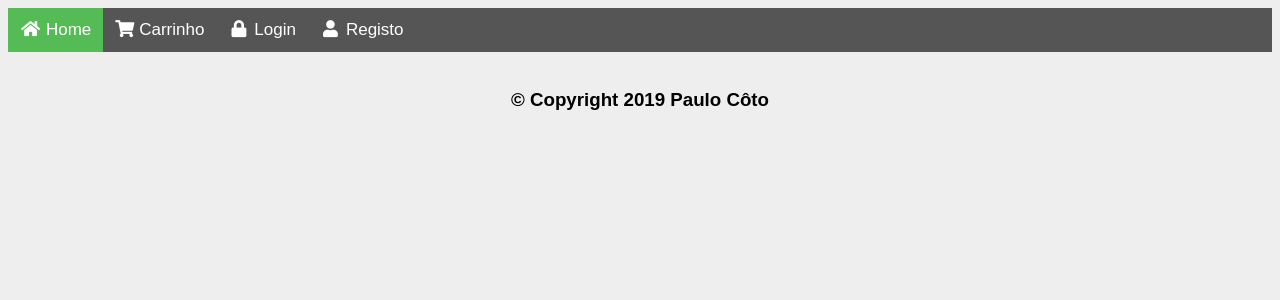
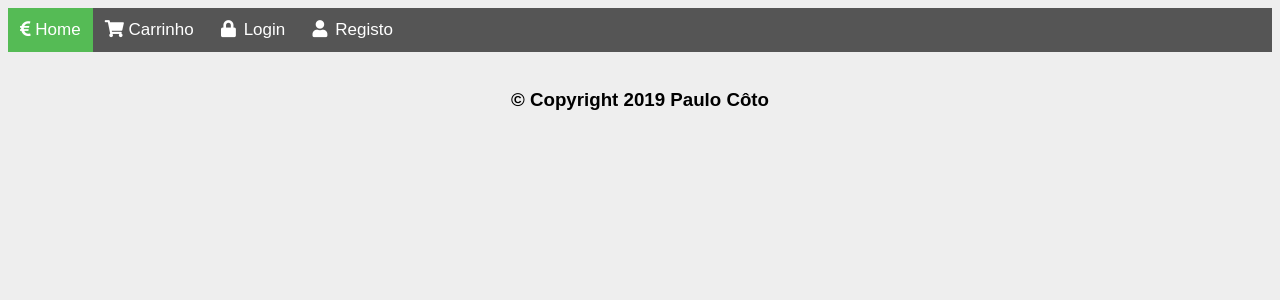
Before and after one commit to Brunodesa/LojaOnline, a Flask app: template templates/layout.html in a window 1280 px wide. Shown: the top 300 px of the page. Run offline with Flask 2, Linux system fonts and the light colour scheme; the template is opened without the code that fills it, so the values that code supplies are empty; parts of the project's set-up code (start-up, migrations or seed data) failed here and were passed over.

Commit message:
Teste update - Turno 1

```diff
--- a/templates/layout.html
+++ b/templates/layout.html
@@ -21,7 +21,7 @@
 
 {% set icons = ['fas fa-question', 'fas fa-archive', 'fas fa-microchip', 'fas fa-desktop'] %}
 <div class="navbar">
-  <a class="active" href="/"><i class="fa fa-fw fa-home"></i> Home</a>
+  <a class="active" href="/"><i class="fas fa-euro-sign"></i> Home</a>
   {% for nome in menu %}
   <a href="/pr_ini/{{ nome.title }}"><i class="{{ icons.pop() }}"></i> {{ nome.title }}</a>
   {% endfor %}
```
Also changed, not shown: 1 other file.
